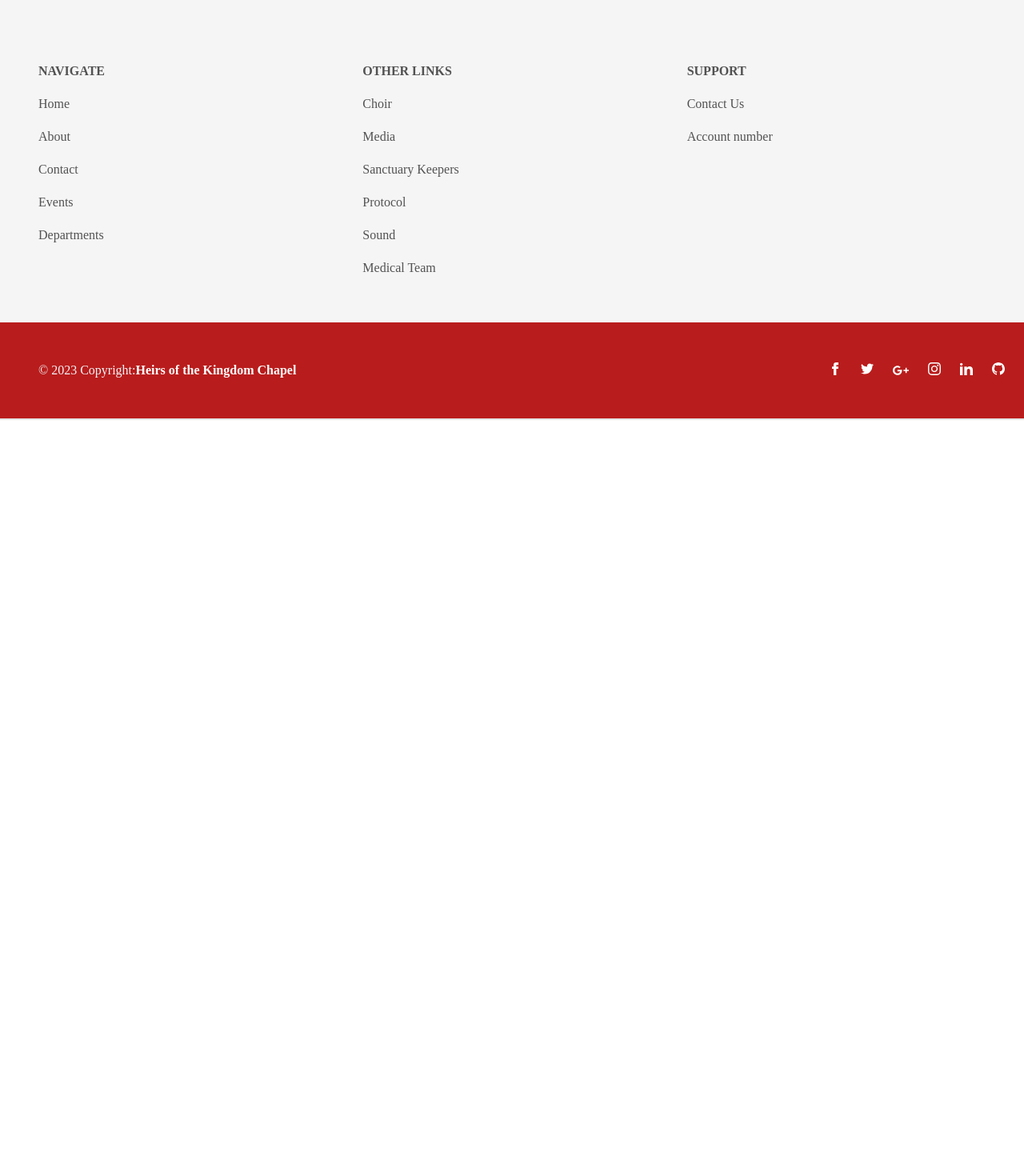
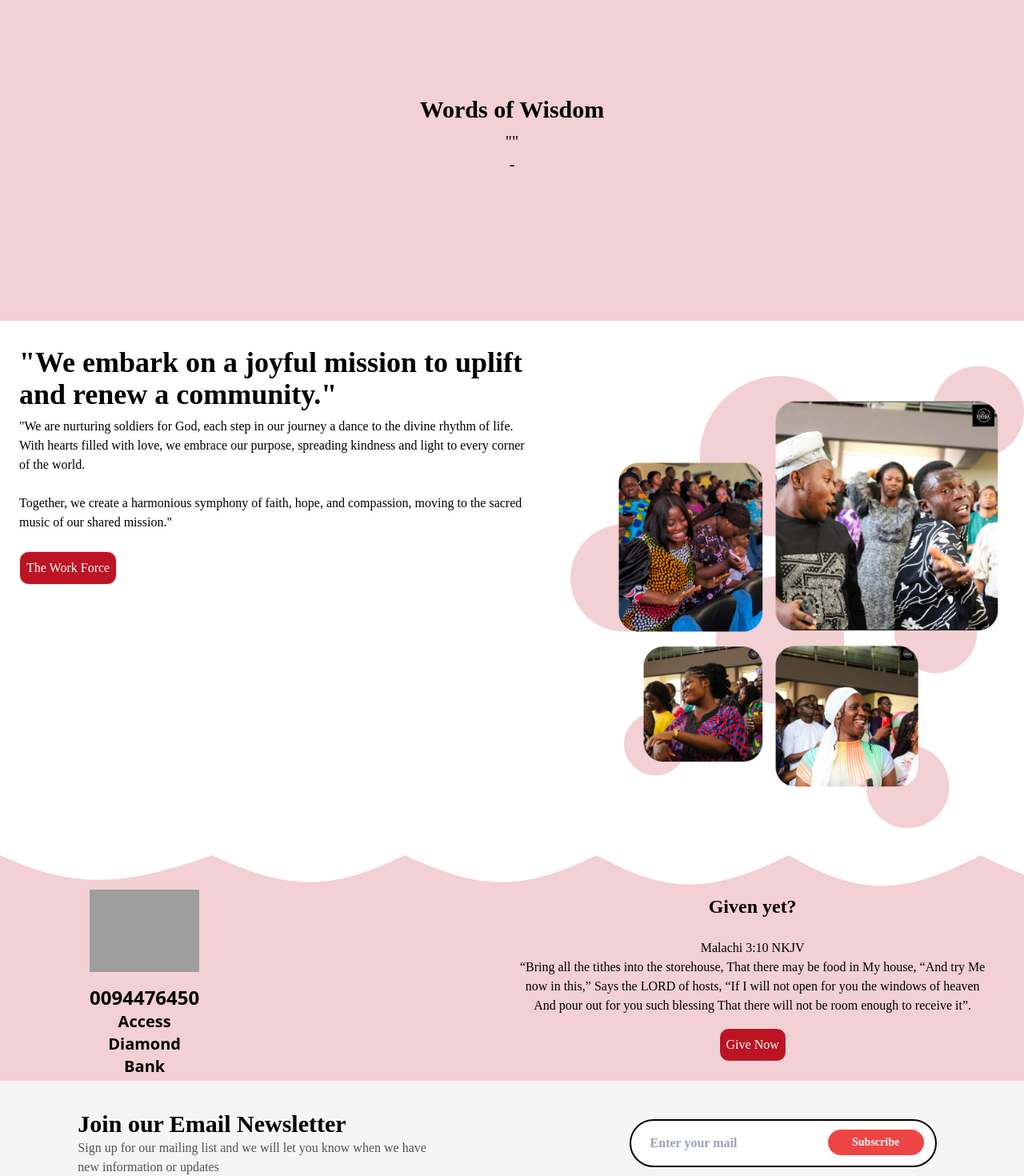
Before and after one commit to Tes-program/HOKC_Website, a React (Vite) app: page / in a window 1280 px wide. Shown: the part 1466-2936 px from the top of the page at 80% size. Before the commit the page ends 1991 px from the top, so only its background shows below. Built offline with nearby package versions, Linux system fonts and the light colour scheme; grey boxes are pictures that could not be loaded.

Commit message:
Feat/Mission and Donation component

```diff
--- /dev/null
+++ b/src/components/Donation.tsx
@@ -0,0 +1,36 @@
+import React from 'react';
+
+export const Donation: React.FC = () => {
+  return (
+    <div className="bg-abstract-background w-full h-full bg-no-repeat">
+      <div className="flex flex-col justify-center md:flex-row-reverse md:gap-20 lg:gap-60">
+        <div className="flex flex-col justify-center items-center px-12 pt-12 pb-6">
+          <h1 className="font-Rubik-Bold font-extrabold text-2xl pb-6">
+            Given yet?
+          </h1>
+          <p className="font-Rubik-Light font-light text-center pb-4">
+            Malachi 3:10 NKJV <br />
+            “Bring all the tithes into the storehouse, That there may be food in
+            My house, “And try Me now in this,” Says the LORD of hosts, “If I
+            will not open for you the windows of heaven And pour out for you
+            such blessing That there will not be room enough to receive it”.
+          </p>
+          <button className="border bg-[#BD1424] rounded-xl font-Rubik-Regular text-white p-2">
+            Give Now
+          </button>
+        </div>
+        <div className="flex flex-col justify-center items-center pb-10 md:pb-0 md:pt-1 lg:pt-10 md:px-20 lg:px-28">
+          <img
+            src="https://asset.brandfetch.io/idPXJmyni4/idSLulezX4.png"
+            className="w-[200px] h-fit pb-4"
+            alt="access_bank"
+          />
+          <p className="font-semibold text-2xl">0094476450</p>
+          <p className="text-center font-semibold text-xl">
+            Access <br /> Diamond Bank
+          </p>
+        </div>
+      </div>
+    </div>
+  );
+};
--- /dev/null
+++ b/src/components/Mission.tsx
@@ -0,0 +1,33 @@
+/* eslint-disable react/no-unescaped-entities */
+import React from 'react';
+import missionStatement from '../assets/mission_statement.png';
+
+export const Mission: React.FC = () => {
+  return (
+    <div className="flex-col gap-6 md:gap-2 flex justify-center md:flex-row py-8">
+      <div className="flex flex-col md:justify-start justify-center md:items-start items-center px-6 md:pl-6 md:pr-12">
+        <h1 className="text-center md:text-start flex justify-center font-Rubik-Bold font-extrabold md:text-xl text-[22px] pb-4 md:pb-2 lg:text-4xl">
+          "We embark on a joyful mission to uplift and renew a community."
+        </h1>
+        <p className="text-center pb-6 md:text-start lg:text-base md:text-[12px] font-Rubik-Regular text-[18px]">
+          "We are nurturing soldiers for God, each step in our journey a dance
+          to the divine rhythm of life. With hearts filled with love, we embrace
+          our purpose, spreading kindness and light to every corner of the
+          world. <br /> <br />
+          Together, we create a harmonious symphony of faith, hope, and
+          compassion, moving to the sacred music of our shared mission."
+        </p>
+        <button className="border bg-[#BD1424] rounded-xl font-Rubik-Regular text-white p-2">
+          The Work Force
+        </button>
+      </div>
+      <div className="">
+        <img
+          src={missionStatement}
+          className="md:w-[1500px] lg:w-[1200px] h-fit"
+          alt="mission statement"
+        />
+      </div>
+    </div>
+  );
+};
--- a/src/components/Quote.tsx
+++ b/src/components/Quote.tsx
@@ -1,5 +1,36 @@
+/* eslint-disable react/no-unescaped-entities */
 import React from 'react';
+import { quotes } from '../constant/quotes';
+import { useState, useEffect } from 'react';
 
 export const Quote: React.FC = () => {
-  return <></>;
+  const [quote, setQuote] = useState('');
+  const [author, setAuthor] = useState('');
+
+  useEffect(() => {
+    const interval = setInterval(() => {
+      const randomQuote = quotes[Math.floor(Math.random() * quotes.length)];
+      setQuote(randomQuote.quote);
+      setAuthor(randomQuote.author);
+    }, 10000);
+    return () => {
+      clearInterval(interval);
+    };
+  }, []);
+  return (
+    <div className="bg-abstract-background w-full h-full">
+      {/* The div to contain the quote and display a new one every 20 secs */}
+      <div className="flex flex-col justify-center items-center h-[60vh] p-4">
+        <h1 className="font-Rubik-Bold font-extrabold text-3xl pt-4 pb-2">
+          Words of Wisdom
+        </h1>
+        <div className="text-center md:px-32 lg:px-40 md:text-[20px] font-Rubik-Light font-light text-xl">
+          "{quote}"
+        </div>
+        <div className="text-center font-Rubik-Light font-light text-xl">
+          - {author}
+        </div>
+      </div>
+    </div>
+  );
 };
--- a/src/components/Slider.tsx
+++ b/src/components/Slider.tsx
@@ -45,7 +45,7 @@ export const Slider: React.FC = () => {
 
   return (
     <div
-      className="flex max-[375px]:h-[115vh] h-[85vh] md:h-[60vh] lg:h-[70vh] min-[1100px]:h-[140vh] max-[374px]:h-[95vh] justify-center items-center overflow-hidden relative"
+      className="flex max-[375px]:h-[115vh] h-[85vh] md:h-[60vh] lg:h-[70vh] min-[1100px]:h-[145vh] max-[374px]:h-[95vh] justify-center items-center overflow-hidden relative"
       {...swipeHanlers}
     >
       {!!currentSlides.length &&
--- /dev/null
+++ b/src/constant/quotes.tsx
@@ -0,0 +1,68 @@
+type QuotesProp = {
+  id: number;
+  quote: string;
+  author: string;
+};
+
+export const quotes: QuotesProp[] = [
+  {
+    id: 1,
+    quote:
+      "There is no hope for man but to cease his rebellion, his resistance of God's will, and own himself a sinner ready to perish, and cast himself upon the mercy of God. We can be saved only through Christ. Not by any good works which we may do, can we find salvation. Christ is the only one who can save us",
+    author: 'Ellen G. White',
+  },
+  {
+    id: 2,
+    quote:
+      'Prayer is the opening of the heart to God as to a friend. Not that it is necessary in order to make known to God what we are, but in order to enable us to receive Him',
+    author: 'Ellen G. White',
+  },
+  {
+    id: 3,
+    quote:
+      'Christ was treated as we deserve, that we might be treated as He deserves. He was condemned for our sins, in which He had no share, that we might be justified by His righteousness, in which we had no share.',
+    author: 'Ellen G. White',
+  },
+  {
+    id: 4,
+    quote:
+      'The work of parents and teachers is to co-operate with the divine purpose; and parents and teachers need to live so close to God that they can understand His ways and follow His guidance.',
+    author: 'Ellen G. White',
+  },
+  {
+    id: 5,
+    quote:
+      "It is by beholding that we become changed. And as those sacred precepts in which God has opened to men the perfection and immutability of His law are neglected, that law is transgressed, and God's character is maligned.",
+    author: 'Ellen G. White',
+  },
+  {
+    id: 6,
+    quote:
+      'Do all the good you can, by all the means you can, in all the ways you can, in all the places you can, at all the times you can, to all the people you can, as long as ever you can.',
+    author: 'John Wesley (Methodist theologian)',
+  },
+  {
+    id: 7,
+    quote:
+      "The Word of God is like a lion. You don't have to defend a lion. All you have to do is let the lion loose, and the lion will defend itself.",
+    author: 'Charles Spurgeon (Baptist preacher)',
+  },
+  {
+    id: 8,
+    quote:
+      'God has given us two hands — one to receive with and the other to give with. We are not cisterns made for hoarding; we are channels made for sharing.',
+    author: 'Billy Graham (Evangelist)',
+  },
+  {
+    id: 9,
+    quote:
+      'The Christian shoemaker does his duty not by putting little crosses on the shoes, but by making good shoes, because God is interested in good craftsmanship.',
+    author: 'Martin Luther',
+  },
+  {
+    id: 10,
+    quote:
+      'The Bible is very easy to understand. But we Christians are a bunch of scheming swindlers. We pretend to be unable to understand it because we know very well that the minute we understand, we are obliged to act accordingly.',
+    author: 'Søren Kierkegaard (Danish philosopher)',
+  },
+];
--- a/src/pages/Home.tsx
+++ b/src/pages/Home.tsx
@@ -2,6 +2,9 @@ import React from 'react';
 import { Slider } from '../components/Slider';
 import { Overlay } from '../components/Overlay';
 import { Button } from '../components/Button';
+import { Quote } from '../components/Quote';
+import { Mission } from '../components/Mission';
+import { Donation } from '../components/Donation';
 
 const Home: React.FC = () => {
   return (
@@ -9,6 +12,9 @@ const Home: React.FC = () => {
       <Slider />
       <Overlay />
       <Button />
+      <Quote />
+      <Mission />
+      <Donation />
     </>
   );
 };
```
Also changed, not shown: src/assets/mission_statement.png (added).
